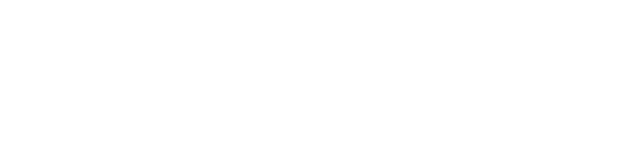
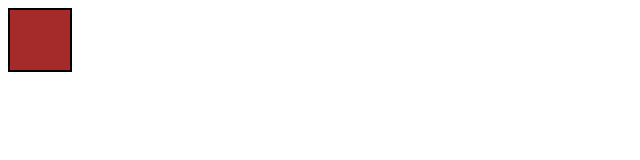
Before and after one commit to marraguglielmo/js-fizzBuzz, a plain HTML site: page index.html in a window 1280 px wide. Shown: the whole page, without its empty margins (0-640 px from the left). Drawn offline with Linux system fonts and the light colour scheme.

Commit message:
[add] for

```diff
--- a/JS/script.js
+++ b/JS/script.js
@@ -0,0 +1,5 @@
+const limit = 100;
+
+for(let i = 1; i <= limit; i++){
+    console.log(i);
+}
--- a/css/style.css
+++ b/css/style.css
@@ -0,0 +1,6 @@
+.box{
+    width: 60px;
+    height: 60px;
+    background-color: brown;
+    border: 2px solid black;
+}
--- a/index.html
+++ b/index.html
@@ -8,6 +8,11 @@
 </head>
 <body>
 
+    <div class="container">
+
+        <div class="box"></div>
+
+    </div>
 
     <script src="JS/script.js"></script>
 </body>
```
